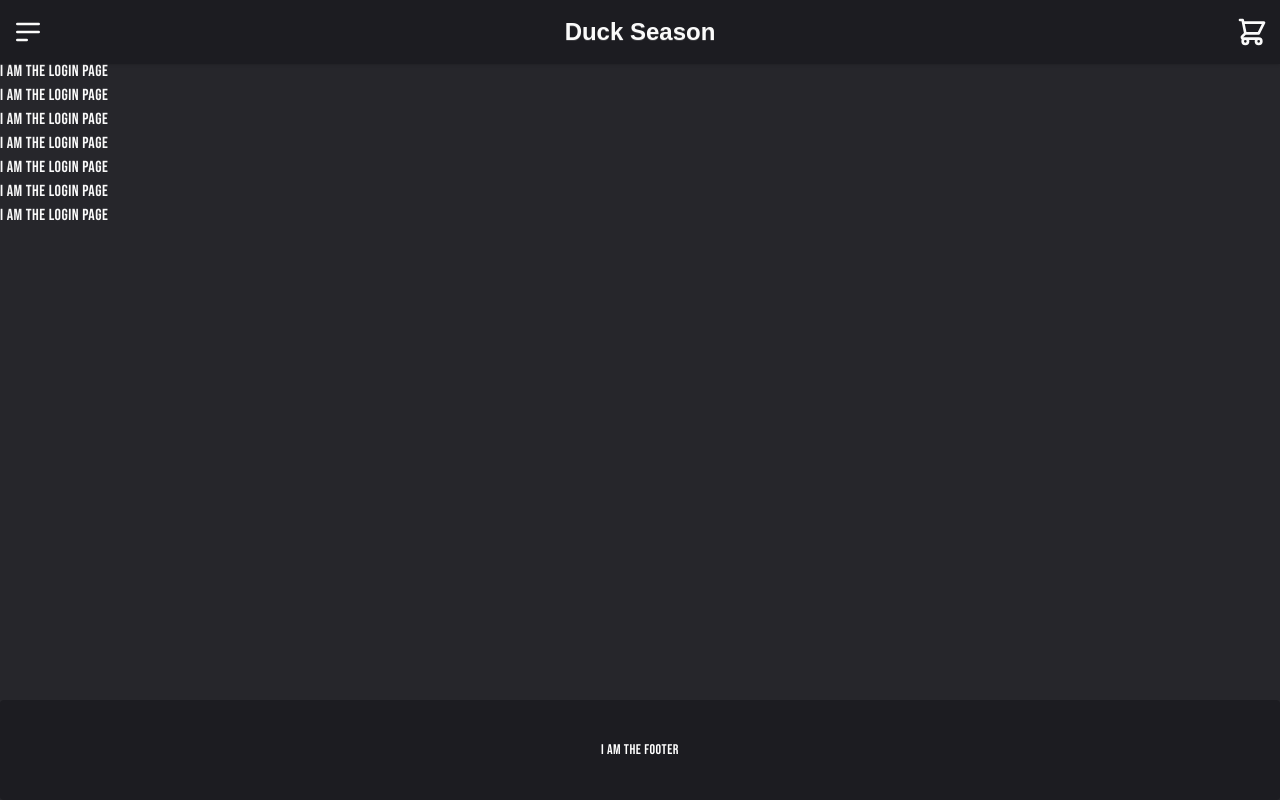
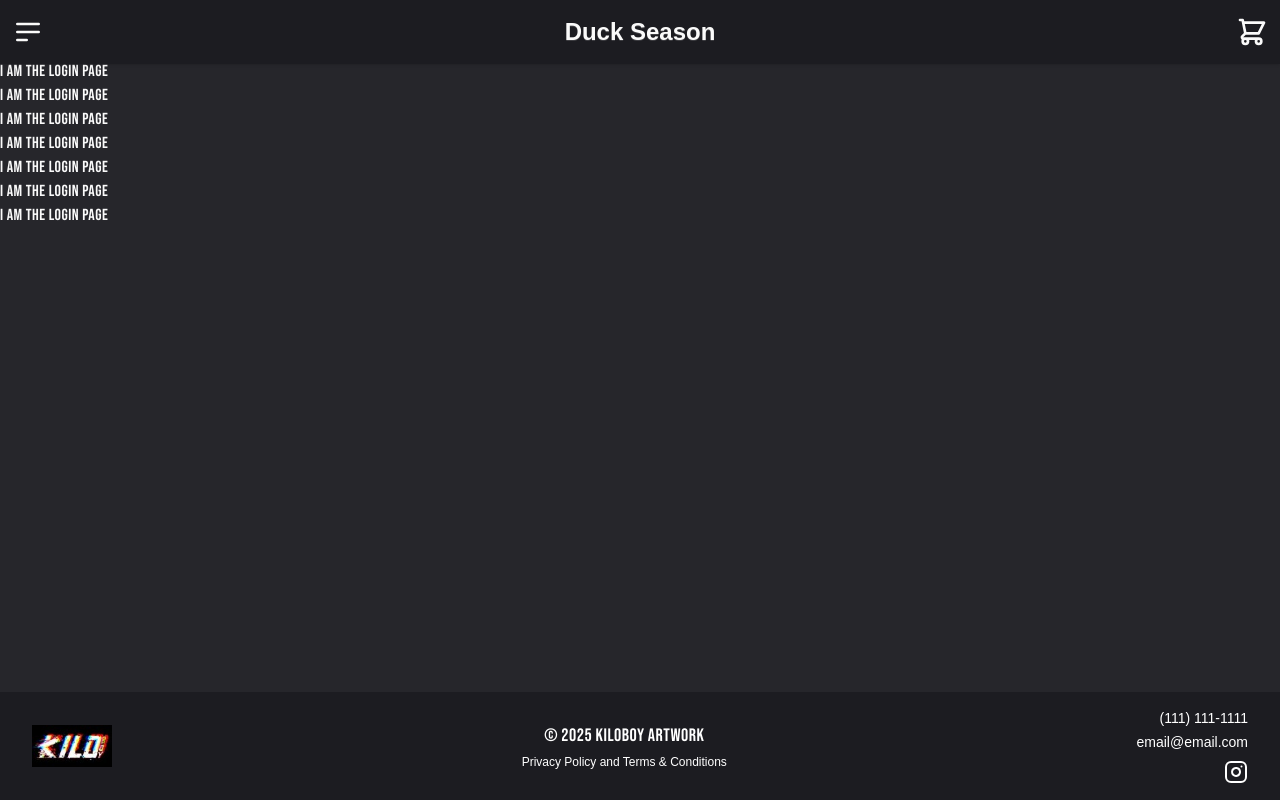
Before and after one commit to MOGARRR/miles, a Next.js app: page /login in a window 1280 px wide. Built offline with nearby package versions, Linux system fonts and the light colour scheme.

Commit message:
update footer

```diff
--- a/app/components/Footer.tsx
+++ b/app/components/Footer.tsx
@@ -1,13 +1,48 @@
-import Link from "next/link";
+import Image from "next/image";
+import { Instagram } from "lucide-react";
 
 const Footer = () => {
   return (
     <footer
-      className="footer footer-horizontal footer-center rounded p-10 text-white"
-      style={{ backgroundColor: "#1c1c21" }}>
+      className="
+        footer
+        footer-center
+        bg-[#1c1c21] text-white
+        px-8 py-4 rounded-none"
+    >
 
-      <div>
-        <h1>I am the footer </h1>
+
+      <div className="flex flex-row justify-between items-center w-full">
+        <div>
+          <Image
+            src="/images/kiloboy-logo.jpg"
+            alt="KiloBoy logo"
+            width={80}
+            height={80}
+          />
+        </div>
+
+
+        <div className="text-center space-y-1">
+          <h1 className="text-lg">© {new Date().getFullYear()} KILOBOY ARTWORK</h1>
+          <p className="text-xs">Privacy Policy and Terms & Conditions</p>
+
+        </div>
+
+        <div className="text-right space-y-1">
+          <p> (111) 111-1111 </p>
+          <p> email@email.com</p>
+
+          <div className="flex justify-end mt-2">
+            <a href="https://www.instagram.com/kiloboyartwork/" aria-label="Instagram">
+            <Instagram
+              size={24}
+              className="text-white hover:text-red-400 transition" />
+            </a>
+          </div>
+
+        </div>
+
 
       </div>
 
--- a/app/globals.css
+++ b/app/globals.css
@@ -15,6 +15,8 @@ h1, h2, h3 {
   font-family: var(--font-bebas);
   letter-spacing: 0.5px;
 }
+
+
 
 
 @theme inline {
--- a/package.json
+++ b/package.json
@@ -12,6 +12,7 @@
     "@supabase/ssr": "^0.7.0",
     "@supabase/supabase-js": "^2.79.0",
     "daisyui": "^5.1.9",
+    "lucide-react": "^0.552.0",
     "next": "15.5.2",
     "react": "19.1.0",
     "react-dom": "19.1.0"
```
Also changed, not shown: public/images/kiloboy-logo.jpg (added), 1 other file (tests, documents, lock files or other folders).
